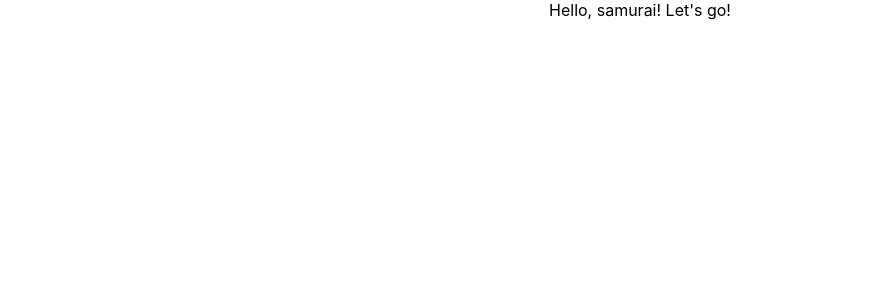
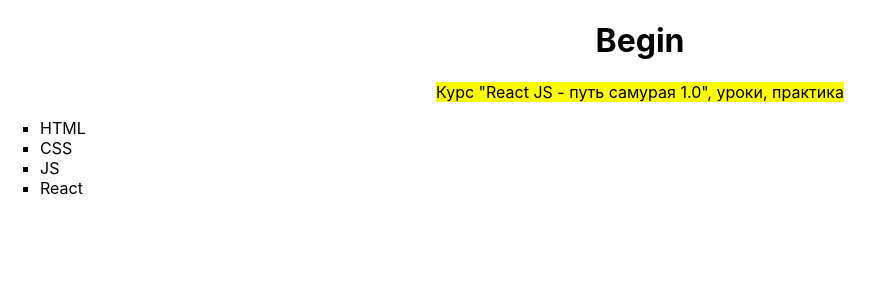
Before and after one commit to lufamukr/way-of-samurai, a React (Create React App) app: page / in a window 1280 px wide. Shown: the top 300 px of the page, without its empty margins (0-884 px from the left). Built offline with nearby package versions, Linux system fonts and the light colour scheme.

Commit message:
break point 9 lesson

```diff
--- a/src/App.css
+++ b/src/App.css
@@ -1,38 +1,8 @@
-.App {
+
+header {
   text-align: center;
 }
 
-.App-logo {
-  height: 40vmin;
-  pointer-events: none;
+ul li {
+  list-style: square;
 }
-
-@media (prefers-reduced-motion: no-preference) {
-  .App-logo {
-    animation: App-logo-spin infinite 20s linear;
-  }
-}
-
-.App-header {
-  background-color: #282c34;
-  min-height: 100vh;
-  display: flex;
-  flex-direction: column;
-  align-items: center;
-  justify-content: center;
-  font-size: calc(10px + 2vmin);
-  color: white;
-}
-
-.App-link {
-  color: #61dafb;
-}
-
-@keyframes App-logo-spin {
-  from {
-    transform: rotate(0deg);
-  }
-  to {
-    transform: rotate(360deg);
-  }
-}
--- a/src/App.tsx
+++ b/src/App.tsx
@@ -1,10 +1,13 @@
 import React from 'react';
 import './App.css';
+import { Header } from './layout/Header';
+import { Nav } from './sections/Nav';
 
-function App() {
+const App = () => {
   return (
     <div className="App">
-     Hello, samurai! Let's go!
+      <Header />
+      <Nav />
     </div>
   );
 }
--- /dev/null
+++ b/src/layout/Header.tsx
@@ -0,0 +1,9 @@
+
+export const Header = () => {
+    return(
+        <header>
+            <h1>Begin</h1>
+            <mark>Курс "React JS - путь самурая 1.0", уроки, практика</mark>
+        </header>
+    )
+}
--- /dev/null
+++ b/src/sections/Nav.tsx
@@ -0,0 +1,13 @@
+
+export const Nav = () => {
+    return(
+        <nav>
+            <ul>
+                <li>HTML</li>
+                <li>CSS</li>
+                <li>JS</li>
+                <li>React</li>
+            </ul>
+        </nav>
+    )
+}
```
